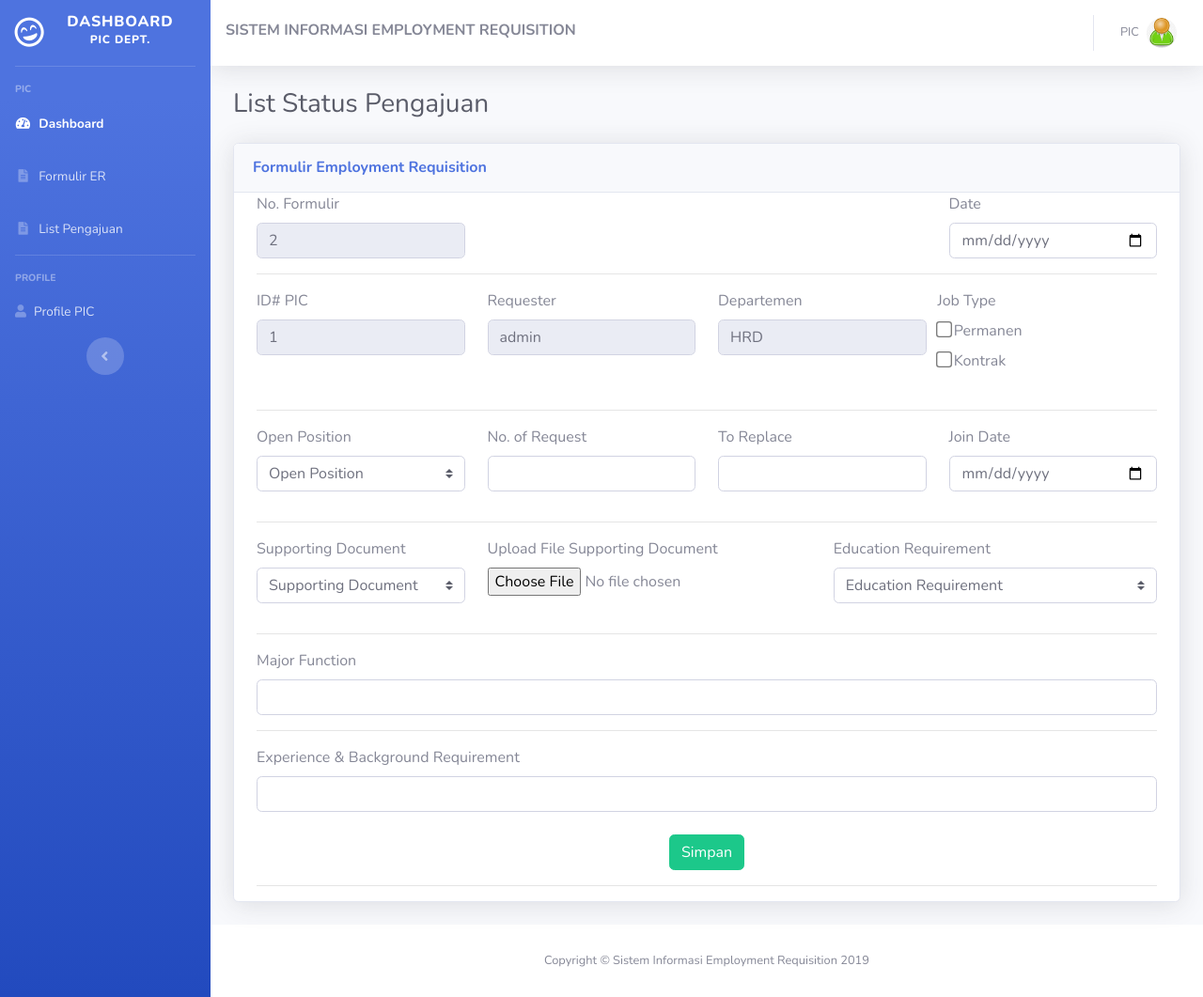
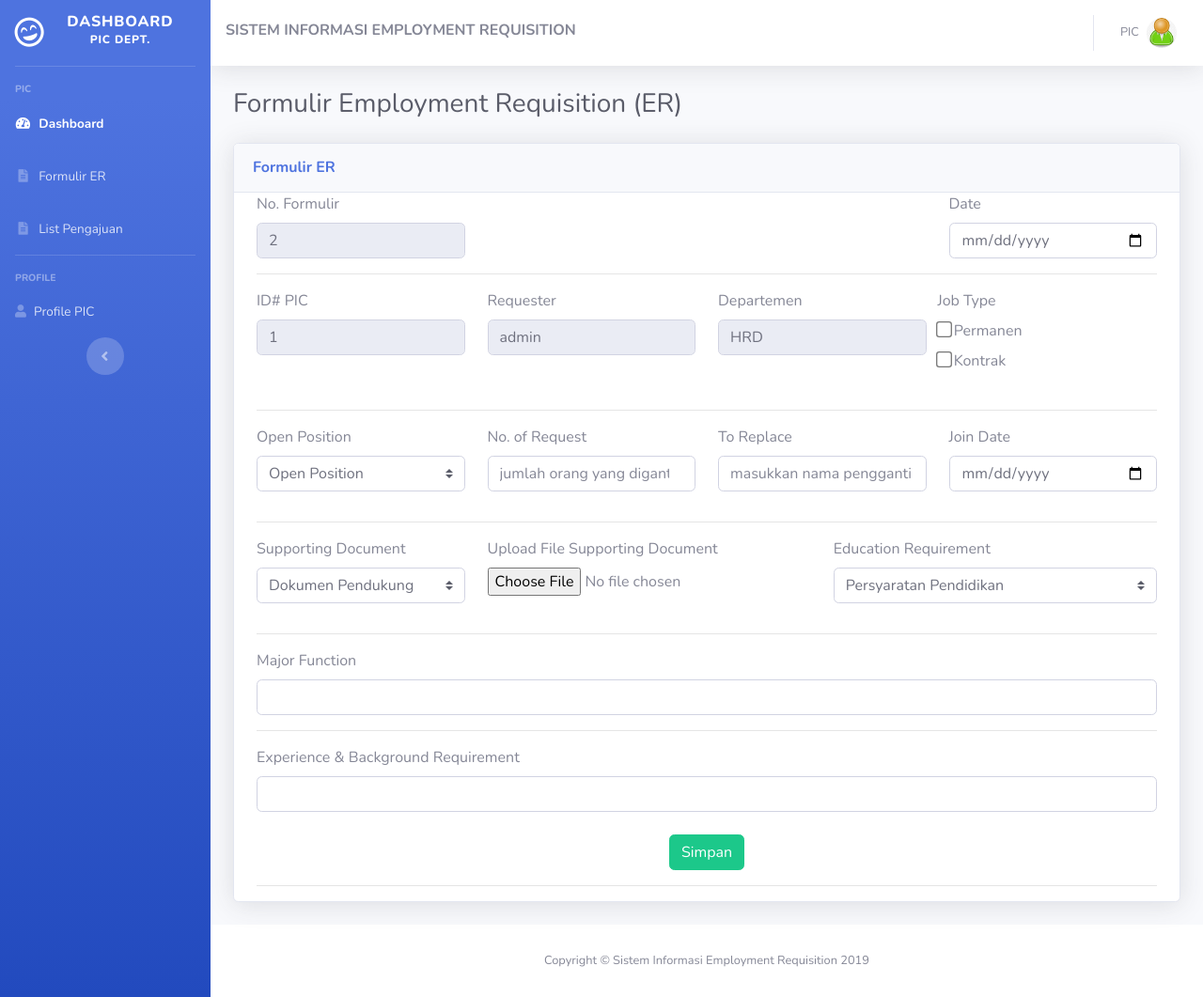
Before and after one commit to alan96320/Employment-Requisition, a PHP site: page /pic/formER.php in a window 1280 px wide. Shown: the whole page at 94% size. Run offline with PHP 8.4, Linux system fonts and the light colour scheme; the visitor is signed in with stand-in values (Sample User, id 1); data comes from the database, SQL or seed files in the repository.

Commit message:
updated code
updated code

```diff
--- a/actions/pic-action.php
+++ b/actions/pic-action.php
@@ -10,6 +10,6 @@ query= INSERT INTO formulir VALUES (`id_pic`, `id_formulir`, `id_departemen`, `r
 
 window.location('../pic/formER.php');
 
-lihat($data_user);
+// lihat($data_user);
 
 ?>
--- a/components/table.php
+++ b/components/table.php
@@ -24,7 +24,7 @@
                   <th>Salary</th>
                   <th>Start date</th>
                   <th>Salary</th>
-                  <th>Action</th>
+                  <th class="justify-content-center">Action</th>
                 </tr>
               </thead>
               <tbody>
--- a/pic/formER.php
+++ b/pic/formER.php
@@ -77,17 +77,18 @@ $idx= $data_max['maxid'] + 1;
 <div class="container-fluid">
 
   <!-- Page Heading -->
-  <div class="d-sm-flex align-items-center justify-content-between mb-4">
-    <h1 class="h3 mb-0 text-gray-800">List Status Pengajuan</h1>
-    <a href="#" class="d-none d-sm-inline-block shadow-sm"></a>
-      <i></i>
+  <div class="d-sm-flex align justify-content-between mb-4">
+    <h1 class="h3 mb-0 text-gray-800">Formulir Employment Requisition (ER)</h1>
+    <!-- <a href="#" class="d-none d-sm-inline-block shadow-sm"></a> -->
+    <!-- <p class="mb-4">Ini adalah Formulir Employment Requisition ke HRD dari PIC ke Admin.</a>.</p> -->
+    <!-- <i></i> -->
   </div>
 
 <!-- Form  -->
-<form class="form-horizontal-sm">
+<!-- <form class="form-horizontal-sm"> -->
   <div class="card shadow mb-4">
     <div class="card-header py-3">
-      <h6 class="m-0 font-weight-bold text-primary">Formulir Employment Requisition</h6>
+      <h6 class="m-0 font-weight-bold text-primary">Formulir ER</h6>
     </div>
   <!-- </div> -->
 <!-- Page container Formulir ER -->
@@ -124,10 +125,10 @@ $idx= $data_max['maxid'] + 1;
    <div class="row">
       <div class="col">
          <label>Job Type</label>
-            <div class="form-group" style="padding-left: 0px;">
-             <input type="checkbox" name="job_type" value="permanen" class="" style="transform: scale(1.3);" >
+          <div class="form-group" style="padding-left: 0px;">
+          <input type="checkbox" name="job_type" value="permanen" class="" style="transform: scale(1.3);" >
           <label class="">Permanen</label></br>
-             <input type="checkbox" name="job_type" value="kontrak" class=" " style="transform: scale(1.3);" >
+          <input type="checkbox" name="job_type" value="kontrak" class=" " style="transform: scale(1.3);" >
           <label class=" ">Kontrak</label>
       </div>
     </div>
@@ -149,13 +150,13 @@ $idx= $data_max['maxid'] + 1;
       <div class="col-3">
         <div class="form">
           <label>No. of Request</label>
-            <input type="number" name="id_karyawan" class="form-control" required>
+            <input type="number" name="id_karyawan" placeholder="jumlah orang yang diganti" class="form-control" required>
         </div>
       </div>
        <div class="col-3">
         <div class="form">
           <label>To Replace</label>
-            <input type="text" name="id_karyawan" class="form-control" aria-describedby="addon-wrapping" required>
+            <input type="text" name="id_karyawan" placeholder="masukkan nama pengganti" class="form-control" aria-describedby="addon-wrapping" required>
         </div>
       </div>
       <div class="col">
@@ -171,7 +172,7 @@ $idx= $data_max['maxid'] + 1;
         <div class="form-group">
           <label>Supporting Document</label>
             <select class="custom-select">
-              <option selected>Supporting Document</option>
+              <option selected>Dokumen Pendukung</option>
               <option value="1">Role Profile</option>
               <option value="2">Org. Chart</option>
             </select>
@@ -185,7 +186,7 @@ $idx= $data_max['maxid'] + 1;
       <div class="form-group">
         <label>Education Requirement</label>
           <select class="custom-select">
-            <option selected>Education Requirement</option>
+            <option selected>Persyaratan Pendidikan</option>
             <option value="1">SMK</option>
             <option value="2">D3/D4</option>
             <option value="3">Sarjana</option>
@@ -218,6 +219,7 @@ $idx= $data_max['maxid'] + 1;
       </div>
     </form>
   </div>
+
 
   <!-- Footer -->
   <footer class="sticky-footer bg-white">
```
